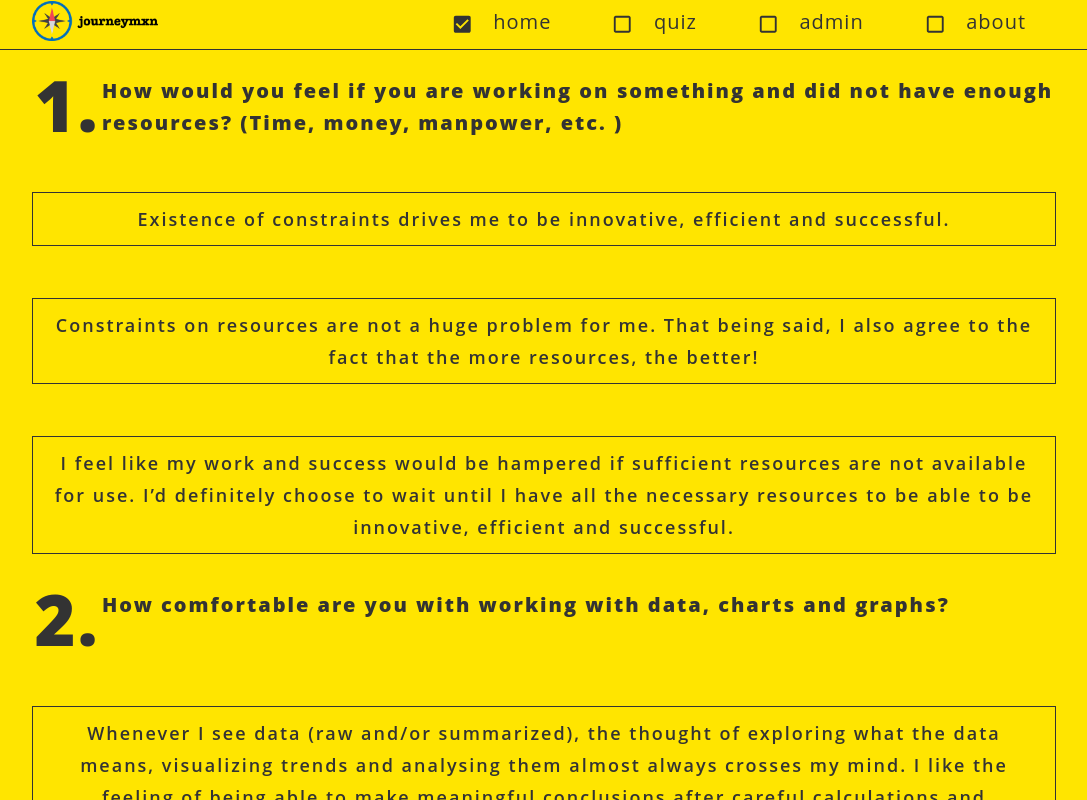
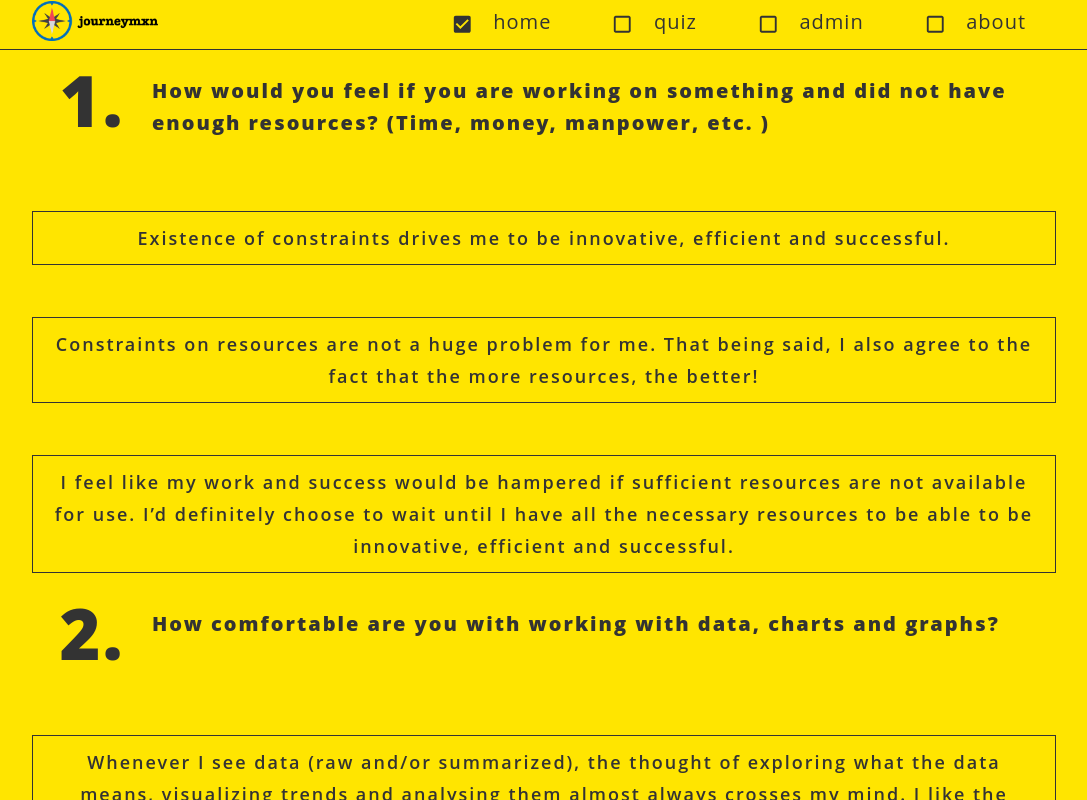
Before and after one commit to jamesjellow/journeymxn-frontend, a Next.js app: page /quiz in a window 1280 px wide. Shown: the top 800 px of the page, without its empty margins (96-1183 px from the left). Built offline with nearby package versions, Linux system fonts and the light colour scheme; a web font is replaced by a local one.

Commit message:
Add quiz UI

```diff
--- a/components/quiz_form.js
+++ b/components/quiz_form.js
@@ -37,7 +37,7 @@ export default function QuizForm() {
 		return questions.map((question, index) => {
 			return (
 				<div className={styles["question"]}>
-					<h4 className={styles["question__number"]}>{index + 1}.</h4>
+					<h4 className={styles["question__number"]}>{state.career_index * 5 + index + 1}.</h4>
 					<h4 className={styles["question__question"]}>{question.question}</h4>
 					<div className={styles["question__choice-container"]}>
 						<input type="radio" name={`q${index}`} id={`q${index}-high`} className={styles["question__choice"]} onChange={handleInputChange(state.career_index * 5 + index, question.career, question.skill, 1)}></input>
--- a/public/json/quiz.json
+++ b/public/json/quiz.json
@@ -213,7 +213,7 @@
     {
         "career": "Technology",
         "skill": "Math",
-        "question": "Consider the following problems:\\n1. Prove that all integers greater than 1 are a product of prime numbers.\\n2. “100 percent of convicted felons consumed bread during their childhood. ”People who consume bread as a child are likely to become felons.” Does the first statement logically imply the second?\\n3. McDonalds sells Chicken McNuggets in boxes of 6, 9, or 20. Obviously one could purchase exactly 15 McNuggets by buying a box of 6 and a box of 9. What is the largest number for which it is impossible to purchase exactly that number of McNuggets?\\n(Reference: http://jwilson.coe.uga.edu/EMAT6680Fa11/McIntyre/6600/algebra/McNuggetProblem.pdf)",
+        "question": "Consider the following problems:\n1. Prove that all integers greater than 1 are a product of prime numbers.2. “100 percent of convicted felons consumed bread during their childhood. ”People who consume bread as a child are likely to become felons.” Does the first statement logically imply the second?\n3. McDonalds sells Chicken McNuggets in boxes of 6, 9, or 20. Obviously one could purchase exactly 15 McNuggets by buying a box of 6 and a box of 9. What is the largest number for which it is impossible to purchase exactly that number of McNuggets?\n(Reference: http://jwilson.coe.uga.edu/EMAT6680Fa11/McIntyre/6600/algebra/McNuggetProblem.pdf)",
         "answers": {
             "high": "I love to solve such problems!",
             "medium": "I like to solve other Math problems, but these problems don’t feel that exciting.",
--- a/styles/components/quiz_form.module.scss
+++ b/styles/components/quiz_form.module.scss
@@ -14,17 +14,16 @@
 
 .question {
 	display: grid;
-	grid-template-columns: 7rem auto;
-	grid-template-rows: 7rem auto;
+	grid-template-columns: 12rem auto;
 
 	justify-items: center;
-	align-content: center;
+	align-items: start;
 
 	color: $color-grey-dark-1;
 
 	&__number {
 		width: 100%;
-		height: 100%;
+		height: 6rem;
 		font-size: 7rem;
 		font-weight: 900;
 		margin-bottom: 2rem;
```
